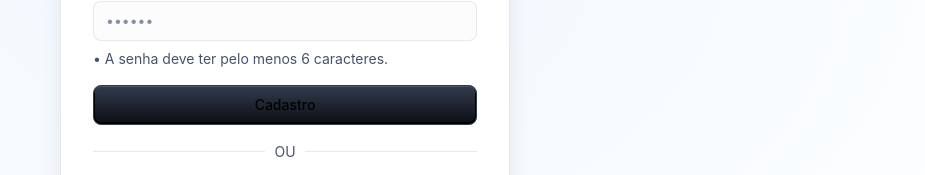
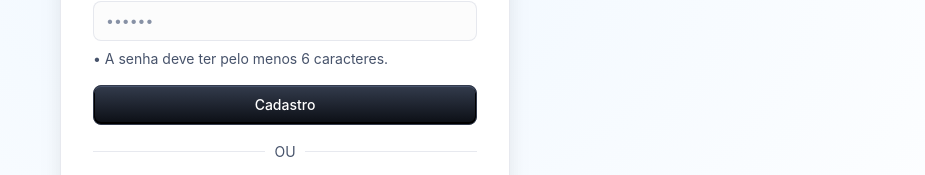
Before and after one commit to jvecodev/pipocando, a React (Create React App) app: page /signup in a window 1280 px wide. Shown: the part 432-607 px from the top of the page, without its empty margins (355-1280 px from the left). Built offline with nearby package versions, Linux system fonts and the light colour scheme.

Commit message:
fix font color (login / sign-up)

```diff
--- a/src/features/login/Login.tsx
+++ b/src/features/login/Login.tsx
@@ -189,7 +189,6 @@ export default function SignIn(props: Record<string, unknown>) {
               fullWidth
               variant="contained"
               sx={{
-                color: 'black',
                 '&:hover': {
                   backgroundColor: 'hsl(49, 72.90%, 65.30%)'
                 }
--- a/src/features/sign-up/SignUp.tsx
+++ b/src/features/sign-up/SignUp.tsx
@@ -237,7 +237,6 @@ export default function SignUp(props: Record<string, unknown>) {
               fullWidth
               variant="contained"
               sx={{
-                color: 'black',
                 '&:hover': {
                   backgroundColor: 'hsl(49, 72.90%, 65.30%)'
                 }
```
